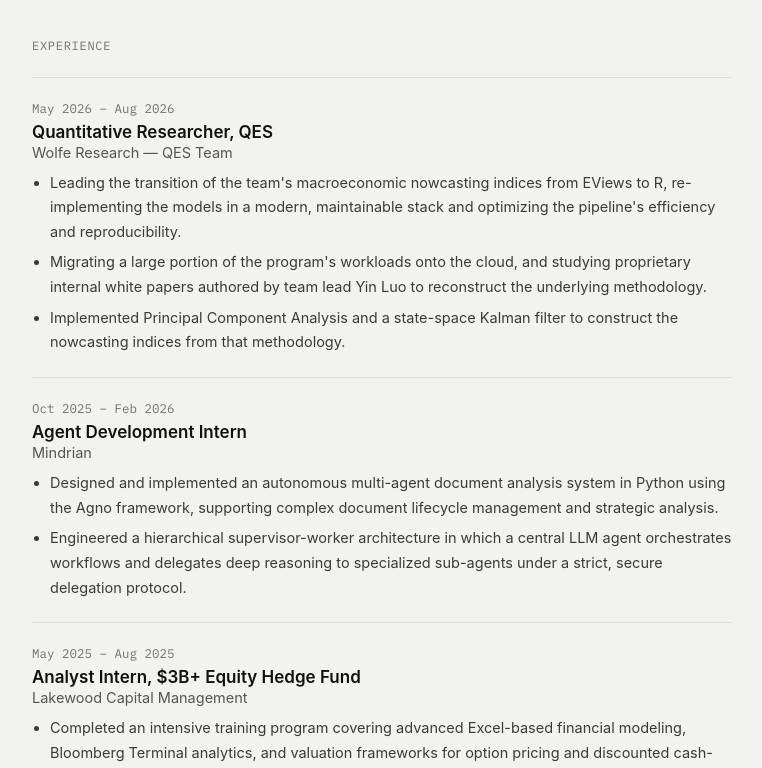
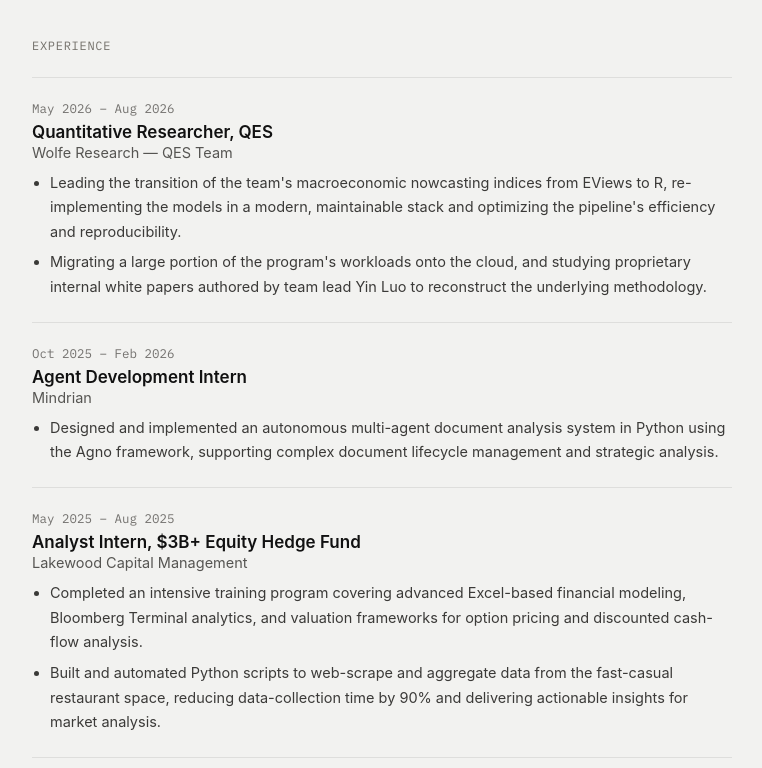
Before and after one commit to arosen64/aviel-dot-com, a React (Vite) app: page / in a window 1280 px wide. Shown: the part 475-1243 px from the top of the page, without its empty margins (258-1020 px from the left). Built offline with nearby package versions, Linux system fonts and the light colour scheme; a web font is replaced by a local one.

Commit message:
updated some bullet points

```diff
--- a/src/data/content.js
+++ b/src/data/content.js
@@ -21,7 +21,6 @@
     bullets: [
       "Leading the transition of the team's macroeconomic nowcasting indices from EViews to R, re-implementing the models in a modern, maintainable stack and optimizing the pipeline's efficiency and reproducibility.",
       'Migrating a large portion of the program\'s workloads onto the cloud, and studying proprietary internal white papers authored by team lead Yin Luo to reconstruct the underlying methodology.',
-      'Implemented Principal Component Analysis and a state-space Kalman filter to construct the nowcasting indices from that methodology.',
     ],
   },
   {
@@ -29,8 +28,7 @@
     dates: 'Oct 2025 – Feb 2026',
     role: 'Agent Development Intern',
     bullets: [
-      'Designed and implemented an autonomous multi-agent document analysis system in Python using the Agno framework, supporting complex document lifecycle management and strategic analysis.',
-      'Engineered a hierarchical supervisor-worker architecture in which a central LLM agent orchestrates workflows and delegates deep reasoning to specialized sub-agents under a strict, secure delegation protocol.'
+      'Designed and implemented an autonomous multi-agent document analysis system in Python using the Agno framework, supporting complex document lifecycle management and strategic analysis.'
     ],
   },
   {
```
